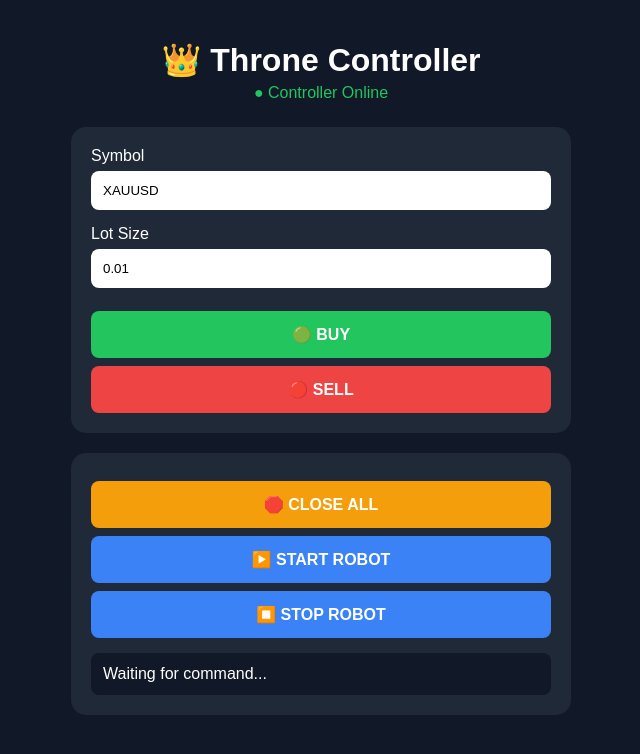
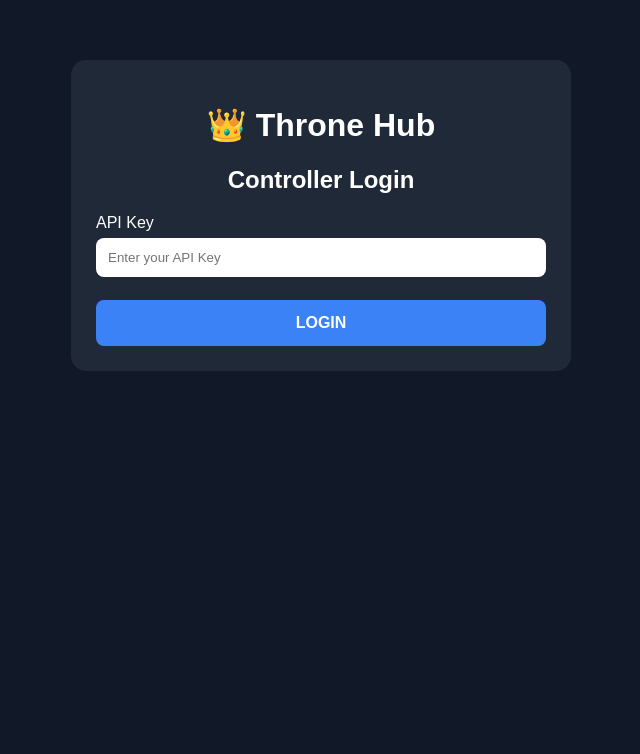
Before and after one commit to emanuelikihomo-jpg/Throne-controller-, a website: page public/index.html in a window 1280 px wide. Shown: the whole page, without its empty margins (319-959 px from the left). Drawn offline with Linux system fonts and the light colour scheme.

Commit message:
Update index.html

```diff
--- a/public/index.html
+++ b/public/index.html
@@ -1,11 +1,8 @@
-<!DOCTYPE html>
-<html lang="en">
+<!DOCTYPE html><html lang="en">
 <head>
   <meta charset="UTF-8">
   <meta name="viewport" content="width=device-width, initial-scale=1.0">
-  <title>Throne Controller</title>
-
-  <style>
+  <title>Throne Controller</title>  <style>
     body {
       font-family: Arial, sans-serif;
       background: #111827;
@@ -19,21 +16,25 @@
       margin: auto;
     }
 
-    h1 {
-      text-align: center;
-      margin-bottom: 5px;
+    .login-box, .dashboard {
+      background: #1f2937;
+      padding: 25px;
+      border-radius: 15px;
+      margin-top: 40px;
     }
 
-    .status {
+    .dashboard {
+      display: none;
+    }
+
+    h1, h2 {
       text-align: center;
-      margin-bottom: 25px;
-      color: #22c55e;
     }
 
     .card {
-      background: #1f2937;
+      background: #273449;
       padding: 20px;
-      border-radius: 15px;
+      border-radius: 12px;
       margin-bottom: 20px;
     }
 
@@ -42,7 +43,7 @@
       margin-bottom: 6px;
     }
 
-    input, select {
+    input {
       width: 100%;
       padding: 12px;
       margin-bottom: 15px;
@@ -62,6 +63,11 @@
       cursor: pointer;
     }
 
+    .login-btn {
+      background: #3b82f6;
+      color: white;
+    }
+
     .buy {
       background: #22c55e;
       color: white;
@@ -78,8 +84,14 @@
     }
 
     .robot {
-      background: #3b82f6;
+      background: #6366f1;
       color: white;
+    }
+
+    .status {
+      text-align: center;
+      margin-bottom: 20px;
+      color: #22c55e;
     }
 
     #result {
@@ -89,14 +101,24 @@
       border-radius: 8px;
       word-wrap: break-word;
     }
-  </style>
-</head>
+  </style></head><body><div class="container">  <!-- LOGIN -->  <div class="login-box" id="loginBox"><h1>👑 Throne Hub</h1>
+<h2>Controller Login</h2>
 
-<body>
+<label>API Key</label>
 
-<div class="container">
+<input
+  type="password"
+  id="apiKeyInput"
+  placeholder="Enter your API Key"
+>
 
-  <h1>👑 Throne Controller</h1>
+<button class="login-btn" onclick="login()">
+  LOGIN
+</button>
+
+<div id="loginResult"></div>
+
+  </div>  <!-- DASHBOARD -->  <div class="dashboard" id="dashboard"><h1>👑 Throne Controller</h1>
 
 <div class="status">
   ● Controller Online
@@ -140,23 +162,67 @@
 
 </div>
 
-</div>
+  </div></div><script>
 
-<script>
+const API_URL = window.location.origin;
 
-const API_URL = "https://throne-controller.onrender.com";
+let API_KEY = "";
 
-// API key will be added later
-const API_KEY = "";
+
+async function login() {
+
+  const key = document.getElementById("apiKeyInput").value;
+
+  if (!key) {
+    document.getElementById("loginResult").innerText =
+      "Please enter API Key";
+    return;
+  }
+
+  try {
+
+    const response = await fetch(`${API_URL}/status`, {
+
+      headers: {
+        "x-api-key": key
+      }
+
+    });
+
+    if (response.ok) {
+
+      API_KEY = key;
+
+      document.getElementById("loginBox").style.display = "none";
+      document.getElementById("dashboard").style.display = "block";
+
+    } else {
+
+      document.getElementById("loginResult").innerText =
+        "Invalid API Key";
+
+    }
+
+  } catch (error) {
+
+    document.getElementById("loginResult").innerText =
+      "Connection error";
+
+  }
+
+}
+
 
 async function sendOrder(type) {
 
   const symbol = document.getElementById("symbol").value;
-  const lot = Number(document.getElementById("lot").value);
 
-  try {
+  const lot = Number(
+    document.getElementById("lot").value
+  );
 
   const response = await fetch(`${API_URL}/order`, {
+
     method: "POST",
 
     headers: {
@@ -165,10 +231,11 @@ async function sendOrder(type) {
     },
 
     body: JSON.stringify({
-        type: type,
-        symbol: symbol,
-        lot: lot
+      type,
+      symbol,
+      lot
     })
+
   });
 
   const data = await response.json();
@@ -176,26 +243,20 @@ async function sendOrder(type) {
   document.getElementById("result").innerText =
     JSON.stringify(data, null, 2);
 
-  } catch (error) {
-
-    document.getElementById("result").innerText =
-      "Connection error: " + error.message;
-
-  }
 }
 
 
 async function closeAll() {
 
-  try {
+  const response = await fetch(`${API_URL}/close-all`, {
 
-    const response = await fetch(`${API_URL}/close-all`, {
     method: "POST",
 
     headers: {
       "Content-Type": "application/json",
       "x-api-key": API_KEY
     }
+
   });
 
   const data = await response.json();
@@ -203,20 +264,13 @@ async function closeAll() {
   document.getElementById("result").innerText =
     JSON.stringify(data, null, 2);
 
-  } catch (error) {
-
-    document.getElementById("result").innerText =
-      "Connection error: " + error.message;
-
-  }
 }
 
 
 async function robot(action) {
 
-  try {
+  const response = await fetch(`${API_URL}/robot`, {
 
-    const response = await fetch(`${API_URL}/robot`, {
     method: "POST",
 
     headers: {
@@ -225,8 +279,9 @@ async function robot(action) {
     },
 
     body: JSON.stringify({
-        action: action
+      action
     })
+
   });
 
   const data = await response.json();
@@ -234,15 +289,7 @@ async function robot(action) {
   document.getElementById("result").innerText =
     JSON.stringify(data, null, 2);
 
-  } catch (error) {
-
-    document.getElementById("result").innerText =
-      "Connection error: " + error.message;
-
-  }
 }
 
-</script>
-
-</body>
+</script></body>
     </html>
```
Lines whose indentation alone changed are shown as unchanged.
